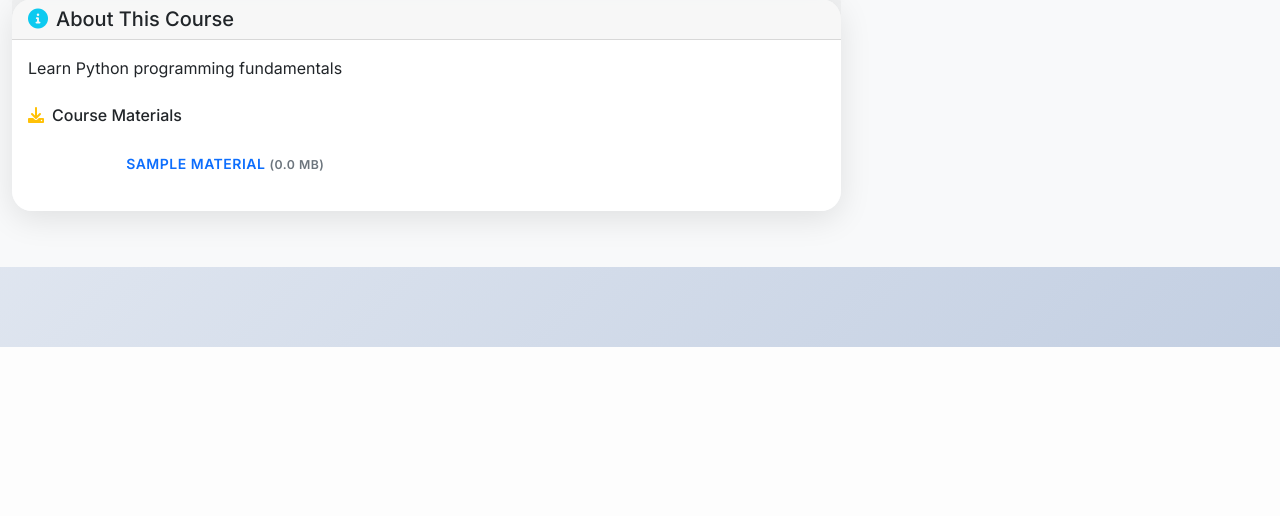
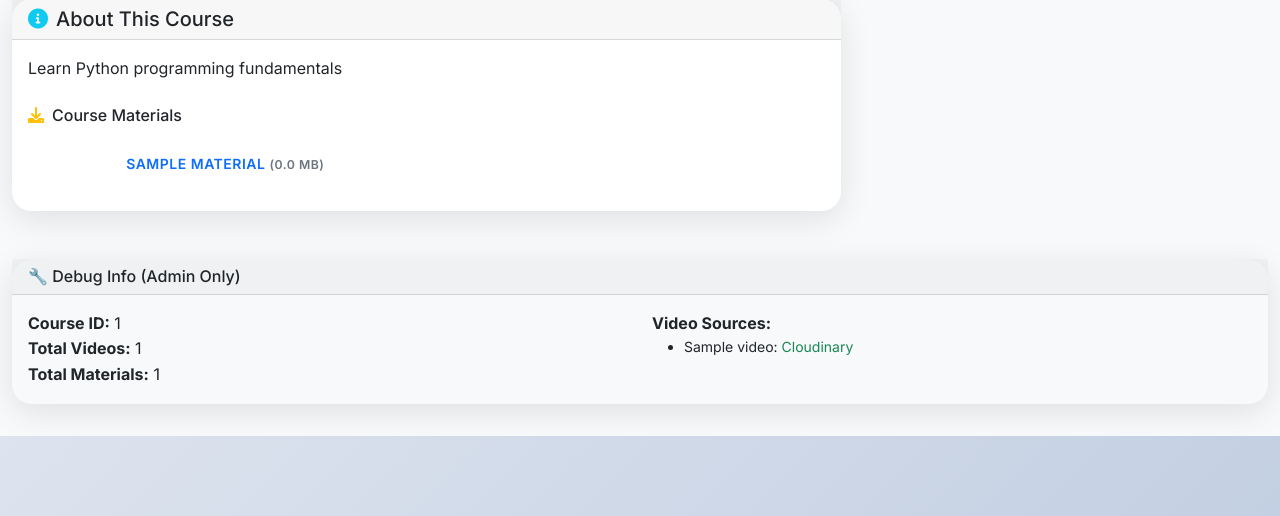
Before and after one commit to BuxinFutureAccademy/BuxinFutureAccademy, a Flask app: page /learn/course/1 in a window 1280 px wide. Shown: the part 813-1329 px from the top of the page. Before the commit the page ends 1160 px from the top, so only its background shows below. Run offline with Flask 3, Linux system fonts and the light colour scheme; a user stored in the database is signed in; tables that the repository leaves empty hold one stand-in row (values such as "Sample post").

Commit message:
Update learn_course.html

```diff
--- a/templates/learn_course.html
+++ b/templates/learn_course.html
@@ -48,7 +48,12 @@
                     <div class="card-body p-0">
                         <div class="video-container">
                             <video id="courseVideo" class="w-100" controls style="max-height: 500px; background: #000;">
-                                <source src="{{ url_for('course_video', filename=videos[0].video_filename) }}" type="video/mp4">
+                                <!-- Use Cloudinary URL if available, otherwise fallback to local route -->
+                                {% if videos[0].video_url %}
+                                    <source src="{{ videos[0].video_url }}" type="video/mp4">
+                                {% else %}
+                                    <source src="{{ url_for('course_video', filename=videos[0].video_filename) }}" type="video/mp4">
+                                {% endif %}
                                 Your browser does not support the video tag.
                             </video>
                         </div>
@@ -164,7 +169,7 @@
                             {% for video in videos %}
                                 <a href="#" class="list-group-item list-group-item-action video-item"
                                    data-video-index="{{ loop.index0 }}"
-                                   data-video-src="{{ url_for('course_video', filename=video.video_filename) }}"
+                                   data-video-src="{% if video.video_url %}{{ video.video_url }}{% else %}{{ url_for('course_video', filename=video.video_filename) }}{% endif %}"
                                    data-video-title="{{ video.title }}"
                                    data-video-description="{{ video.description or 'No description available.' }}">
                                     <div class="d-flex justify-content-between align-items-center">
@@ -203,6 +208,42 @@
         </div>
     </div>
 </div>
+
+<!-- Debug Info (Remove in production) -->
+{% if current_user.is_admin %}
+<div class="container-fluid mt-4">
+    <div class="card bg-light">
+        <div class="card-header">
+            <h6 class="mb-0">🔧 Debug Info (Admin Only)</h6>
+        </div>
+        <div class="card-body">
+            <div class="row">
+                <div class="col-md-6">
+                    <strong>Course ID:</strong> {{ course.id }}<br>
+                    <strong>Total Videos:</strong> {{ videos|length if videos else 0 }}<br>
+                    <strong>Total Materials:</strong> {{ materials|length if materials else 0 }}
+                </div>
+                <div class="col-md-6">
+                    {% if videos and videos|length > 0 %}
+                        <strong>Video Sources:</strong>
+                        <ul class="small">
+                            {% for video in videos %}
+                                <li>{{ video.title }}:
+                                    {% if video.video_url %}
+                                        <span class="text-success">Cloudinary</span>
+                                    {% else %}
+                                        <span class="text-warning">Local</span>
+                                    {% endif %}
+                                </li>
+                            {% endfor %}
+                        </ul>
+                    {% endif %}
+                </div>
+            </div>
+        </div>
+    </div>
+</div>
+{% endif %}
 
 <style>
 .video-container {
@@ -249,6 +290,23 @@
 .bg-gradient {
     background: linear-gradient(135deg, #667eea 0%, #764ba2 100%) !important;
 }
+
+/* Video loading indicator */
+.video-container::before {
+    content: "Loading video...";
+    position: absolute;
+    top: 50%;
+    left: 50%;
+    transform: translate(-50%, -50%);
+    color: white;
+    font-size: 16px;
+    z-index: 1;
+    display: none;
+}
+
+.video-container.loading::before {
+    display: block;
+}
 </style>
 
 <script>
@@ -262,21 +320,54 @@ document.addEventListener('DOMContentLoaded', function() {
     const currentVideoTitle = document.getElementById('currentVideoTitle');
     const currentVideoDescription = document.getElementById('currentVideoDescription');
     const videoCounter = document.getElementById('videoCounter');
+    const videoContainer = document.querySelector('.video-container');
 
     let currentVideoIndex = 0;
     const totalVideos = {{ videos|length if videos else 0 }};
 
     // Only initialize video functionality if videos exist
     if (totalVideos > 0 && video) {
+        console.log(`Initializing video player with ${totalVideos} videos`);
+
         // Initialize first video as current
         if (videoItems.length > 0) {
             videoItems[0].classList.add('current');
         }
 
+        // Video loading states
+        video.addEventListener('loadstart', function() {
+            videoContainer.classList.add('loading');
+            console.log('Video loading started');
+        });
+
+        video.addEventListener('loadeddata', function() {
+            videoContainer.classList.remove('loading');
+            console.log('Video loaded successfully');
+        });
+
+        video.addEventListener('error', function(e) {
+            videoContainer.classList.remove('loading');
+            console.error('Video error:', e);
+            console.error('Video source:', video.currentSrc);
+
+            // Show error message
+            const errorMsg = document.createElement('div');
+            errorMsg.className = 'alert alert-danger mt-3';
+            errorMsg.innerHTML = `
+                <i class="fas fa-exclamation-triangle me-2"></i>
+                <strong>Video Error:</strong> Unable to load video.
+                <a href="${video.currentSrc}" target="_blank">Try direct link</a>
+            `;
+            video.parentNode.appendChild(errorMsg);
+        });
+
         // Play/Pause functionality
         playPauseBtn.addEventListener('click', function() {
             if (video.paused) {
-                video.play();
+                video.play().catch(e => {
+                    console.error('Play error:', e);
+                    alert('Unable to play video. Please check your internet connection.');
+                });
                 playPauseBtn.innerHTML = '<i class="fas fa-pause"></i>';
             } else {
                 video.pause();
@@ -329,12 +420,19 @@ document.addEventListener('DOMContentLoaded', function() {
         function loadVideo(index) {
             if (index < 0 || index >= totalVideos) return;
 
+            console.log(`Loading video ${index + 1}/${totalVideos}`);
             currentVideoIndex = index;
             const videoItem = videoItems[index];
+            const newVideoSrc = videoItem.dataset.videoSrc;
+
+            // Show loading state
+            videoContainer.classList.add('loading');
 
             // Update video source
-            video.src = videoItem.dataset.videoSrc;
+            video.src = newVideoSrc;
             video.load();
+
+            console.log('Video source:', newVideoSrc);
 
             // Update UI
             currentVideoTitle.textContent = videoItem.dataset.videoTitle;
@@ -436,6 +534,12 @@ document.addEventListener('DOMContentLoaded', function() {
 
         // Load saved progress on page load
         loadProgress();
+
+        // Debug info
+        console.log('Video player initialized successfully');
+        console.log('First video source:', video.src);
+    } else {
+        console.log('No videos found or video element missing');
     }
 });
 </script>
```
